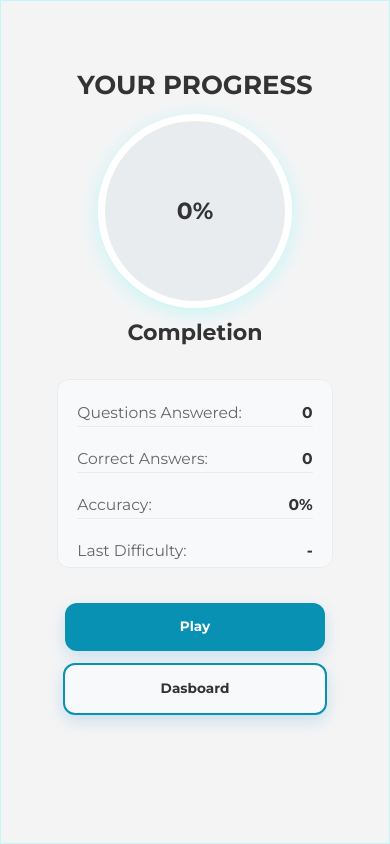
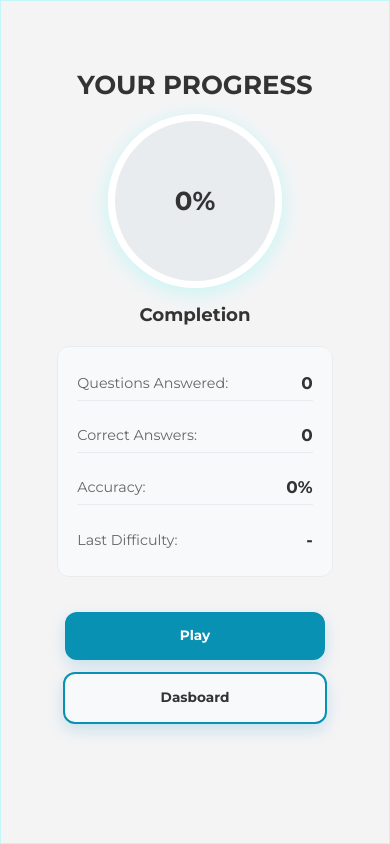
Before and after one commit to vkilzold/E-Learning, a Flask app: page /progress in a window 390 px wide. Run offline with Flask 3, Linux system fonts and the light colour scheme; some libraries are stand-ins or nearby versions; some web fonts are replaced.

Commit message:
update color

```diff
--- a/static/css/progress.css
+++ b/static/css/progress.css
@@ -196,7 +196,7 @@ canvas#gameCanvas {
   }
 
 .quiz-section {
-  background: linear-gradient(135deg, #00ffff, #00bfff);
+  background: linear-gradient(135deg, #0891b2, #0e7490);
   width: 100%;
   height: 100%;
   display: flex;
@@ -258,7 +258,9 @@ h3 {
   font-weight: 550;
 }
 h1 {
-  font-size: 2.2rem; /* Reduced from 1.7rem - small adjustment */
+  font-size: 2.8rem;
+  margin-bottom: 2rem;
+  margin-top: 0;
 }
 
 h2 {
@@ -828,6 +830,23 @@ canvas {
   margin-top: 0;
 }
 
+.progress-left {
+  display: flex;
+  flex-direction: column;
+  align-items: center;
+  gap: 1rem;
+  justify-content: flex-start;
+  padding-top: 1rem;
+}
+
+.progress-right {
+  display: flex;
+  flex-direction: column;
+  gap: 1rem;
+  justify-content: flex-start;
+  padding-top: 1rem;
+}
+
 .progress-circle {
   position: relative;
   width: 180px;
@@ -849,7 +868,7 @@ canvas {
 }
 
 .progress-percentage {
-  font-size: 1.8rem;
+  font-size: 2.2rem;
   font-weight: bold;
   color: #333;
   font-family: 'Montserrat', sans-serif;
@@ -858,7 +877,7 @@ canvas {
 .progress-label {
   position: absolute;
   bottom: -45px;
-  font-size: 1.7rem;
+  font-size: 1.4rem;
   color: #333;
   font-family: 'Montserrat', sans-serif;
   font-weight: 600;
@@ -881,7 +900,7 @@ canvas {
   display: flex;
   justify-content: space-between;
   align-items: center;
-  padding: 0.3rem 0;
+  padding: 0.5rem 0;
   border-bottom: 1px solid #e9ecef;
 }
 
@@ -890,14 +909,14 @@ canvas {
 }
 
 .stat-label {
-  font-size: 1.2rem;
+  font-size: 1.1rem;
   color: #666;
   font-family: 'Montserrat', sans-serif;
   font-weight: 500;
 }
 
 .stat-value {
-  font-size: 1.2rem;
+  font-size: 1.3rem;
   color: #333;
   font-family: 'Montserrat', sans-serif;
   font-weight: bold;
@@ -953,6 +972,27 @@ canvas {
     width: 2.8rem; /* Reduced from 3.2rem */
     height: 2.8rem; /* Reduced from 3.2rem */
     font-size: 1.5rem; /* Reduced from 1.7rem */
+  }
+}
+
+@media (max-width: 768px) {
+  .progress-content {
+    grid-template-columns: 1fr;
+    gap: 2rem;
+    max-width: 400px;
+  }
+
+  .progress-circle {
+    width: 160px;
+    height: 160px;
+  }
+
+  .progress-percentage {
+    font-size: 2rem;
+  }
+
+  .progress-stats {
+    padding: 1.5rem;
   }
 }
 
```
